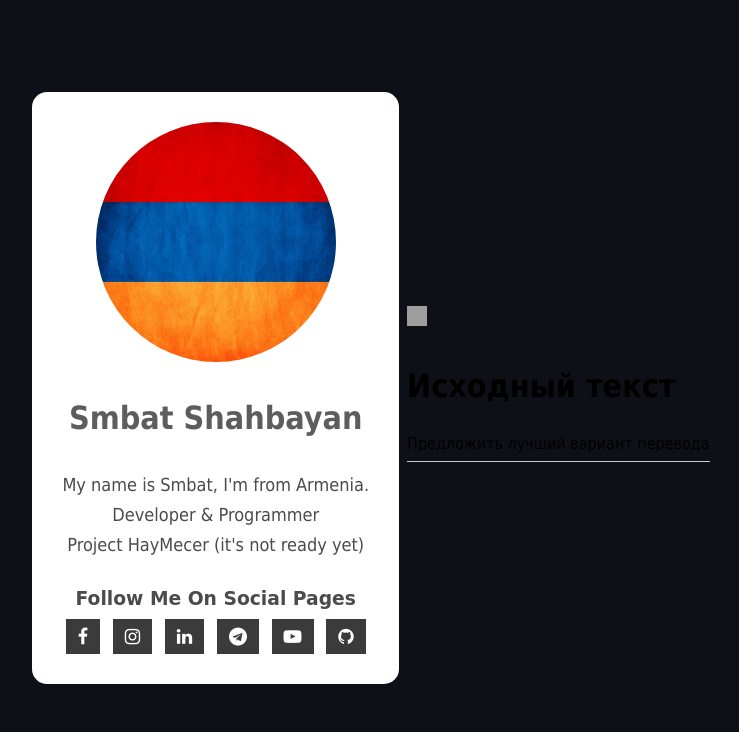
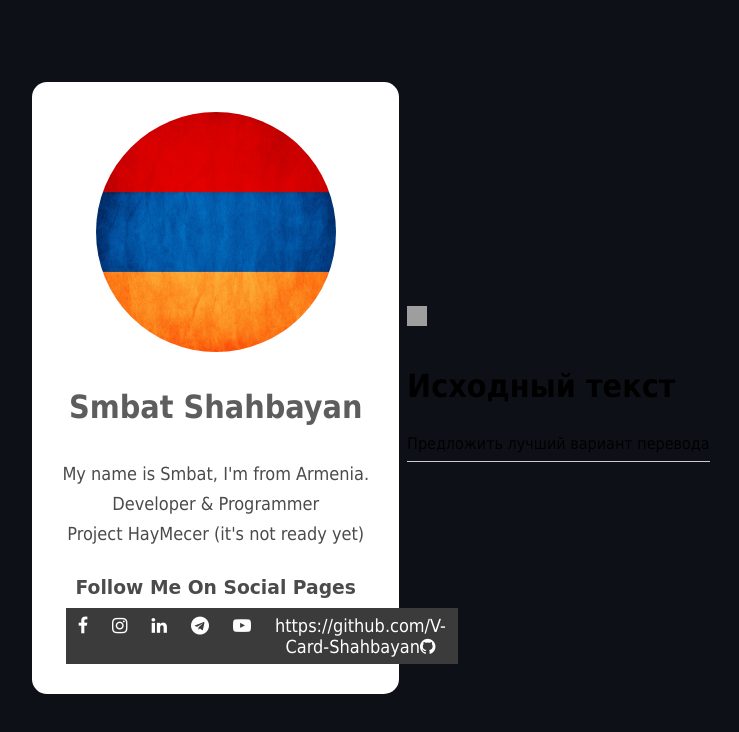
Before and after one commit to V-Card-Shahbayan/V-Card-Shahbayan.github.io, a plain HTML site: page index.html in a window 1280 px wide. Shown: the whole page, without its empty margins (217-956 px from the left). Drawn offline with Linux system fonts and the light colour scheme; grey boxes are pictures that could not be loaded.

Commit message:
githubi silka

```diff
--- a/index.html
+++ b/index.html
@@ -29,7 +29,7 @@
                     <a href="" target="_blank"><i class="fa fa-linkedin"></i></a>
                     <a href="" target="_blank"><i class="fa fa-telegram"></i></a>
                     <a href="https://www.youtube.com/channel/UC8WWTuBd519kZ22tO3eR3mQ" target="_blank"><i class="fa fa-youtube-play"></i></a>
-                    <a href="" target="_blank"><i class="fa fa-github"></i></a>
+                    <a href="" target="_blank">https://github.com/V-Card-Shahbayan<i class="fa fa-github"></i></a>
                 </div>
             </div>
         </div>
```
